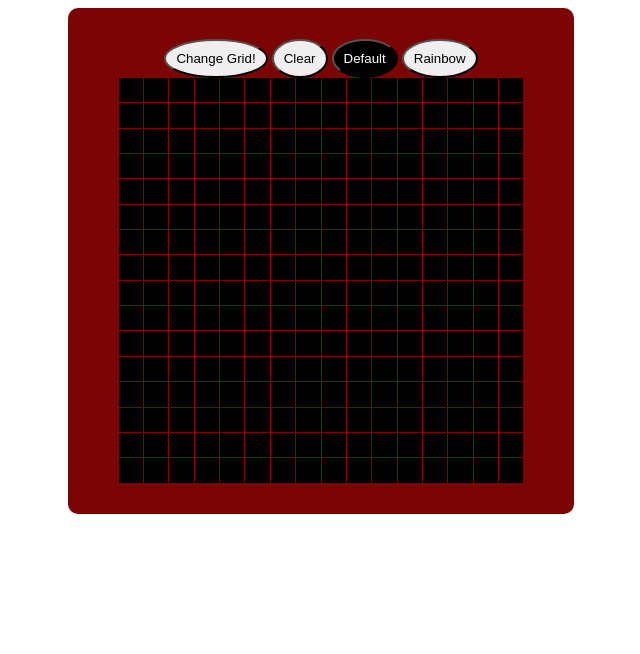
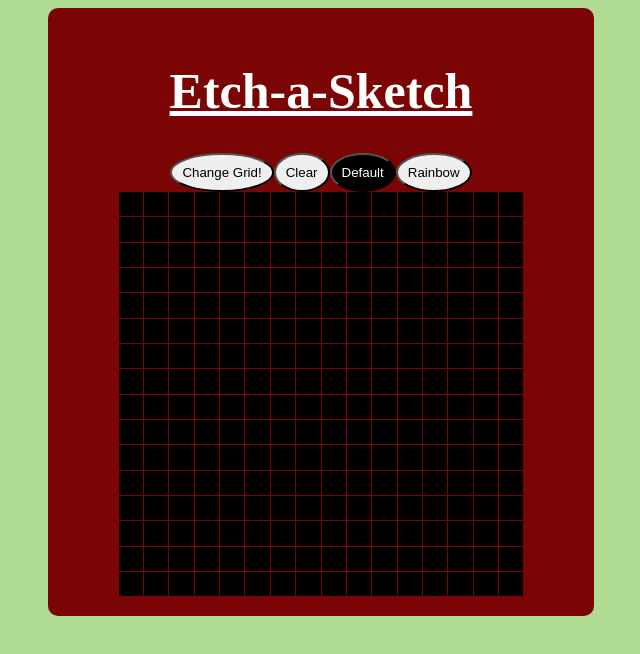
Before and after one commit to Benjascaf/Etch-A-Sketch, a plain HTML site: page index.html in a window 1280 px wide. Both pictures are taken after a click on the button "Default". Shown: the whole page, without its empty margins (319-959 px from the left). Drawn offline with Linux system fonts and the light colour scheme.

Commit message:
Add some css and comments to code

```diff
--- a/index.html
+++ b/index.html
@@ -8,10 +8,11 @@
     </head>
     <body>
         <div class="border">
+            <h1>Etch-a-Sketch</h1>
             <div class="buttons">
                 <button class="grid-btn">Change Grid!</button>
                 <button class="clear-btn">Clear</button>
-                <button class="mode-selector">Default</button>
+                <button class="mode-selector active">Default</button>
                 <button class="mode-selector">Rainbow</button>
             </div>
             <div class="container"></div>
--- a/script.js
+++ b/script.js
@@ -1,4 +1,5 @@
 
+//Set the container grid layout properties and add the appropiate amount of cells
 function fillContainer(container, squaresPerSide = 16) {
     prepareGrid(container, squaresPerSide);
     for (let j = 0; j < squaresPerSide; j++) {
@@ -10,9 +11,10 @@ function fillContainer(container, squaresPerSide = 16) {
         }
     }
     document.querySelector(".border").appendChild(container);
-    addButtonEventListeners();
 }
 
+//Depending on the current active button, the squares will be painted with yellow
+//or another random colour
 function toggleColor(square, mode="Default") {
     switch (mode) {
         case "Default":
@@ -24,12 +26,15 @@ function toggleColor(square, mode="Default") {
     }
 }
 
+//Changes which button is currently active by moving the active class
 function toggleMode(button) {
-    button.style.backgroundColor = "black";
-    button.style.color = "white";
+    const currActiveButton = document.querySelector(".active");
+    currActiveButton.classList.remove("active");
+    button.classList.add("active");
     addButtonEventListeners(button.textContent);
-    console.log(button.textContent);
 }
+
+//Promopts the user for the desired grid layout (nxn) and returns it as an int
 function getUserLayout() {
     let layout = parseInt(prompt("How many rows and columns do you want to display? \n Type a number between 1-100", "16"));
     if (!layout || layout > 100 || layout < 1) {
@@ -38,12 +43,10 @@ function getUserLayout() {
     return layout;
 }
 
+//Have to remove old container and create a new one since I could't change grid-template-(rows/columns) dynamically
 function resetContainer(container = document.querySelector(".container")) {
     if (container) {
-        while (container.hasChildNodes()) {
-            container.removeChild(container.lastChild);
-            container.remove();
-        }
+        container.remove();
     }
     const newContainer = document.createElement("div");
     newContainer.classList.add("container");
@@ -51,16 +54,19 @@ function resetContainer(container = document.querySelector(".container")) {
     return newContainer;
 }
 
+//Set appropiate grid properties
 function prepareGrid(container,layout) {
     container.style.display = "grid";
     container.style.gridTemplateRows = `repeat(${layout}, 1fr)`;
     container.style.gridTemplateColumns = `repeat(${layout}, 1fr)`;
 }
 
+
 function addButtonEventListeners(mode="Default") {
     const squares = document.querySelectorAll(".square");
     squares.forEach(square => square.addEventListener("mouseover", () => toggleColor(square, mode)));
 }
+//Returns random RGB value
 function getRandomColor() {
     return Math.floor(Math.random() * 255 + 1);
 }
@@ -70,11 +76,16 @@ function clearGrid() {
     squares.forEach(square => square.style.backgroundColor = "black");
 }
 
+//Create initial grid (16x16), and add event listeners to each button
 const container = document.querySelector(".container");
 fillContainer(container);
+addButtonEventListeners();
 
 const gridButton = document.querySelector(".grid-btn");
-gridButton.addEventListener("click", () => fillContainer(resetContainer(), getUserLayout()));
+gridButton.addEventListener("click", () => {
+    fillContainer(resetContainer(), getUserLayout());
+    addButtonEventListeners();
+    });
 
 const modeSelectorButtons = document.querySelectorAll(".mode-selector");
 modeSelectorButtons.forEach(button => button.addEventListener("click", () => toggleMode(button)));
--- a/style.css
+++ b/style.css
@@ -1,7 +1,10 @@
+/*Should probably improve the css but i'm too lazy*/
+
 body {
     display: flex;
     justify-content: center;
     align-items: center;
+    background-color: rgb(175, 219, 146);
 }
 .border {
     aspect-ratio: 1 / 1;
@@ -10,15 +13,33 @@ body {
     display: flex;
     flex-direction: column;
     align-items: center;
-    justify-content: center;
+    justify-content: space-between;
     border-radius: 10px;
+    padding: 20px;
+}
+.buttons {
+    display: flex;
+    justify-content: space-between;
 }
 button {
     padding: 10px;
     border-radius: 80%;
+    margin-right: auto;
 }
 .container {
     aspect-ratio: 1 / 1;
     width: 80%;
     gap: 1px;
 }
+
+.active {
+    background-color: black;
+    color: white;
+}
+
+h1 {
+    color: white;
+    font-weight: bolder;
+    text-decoration: underline;
+    font-size: 50px;
+}
```
